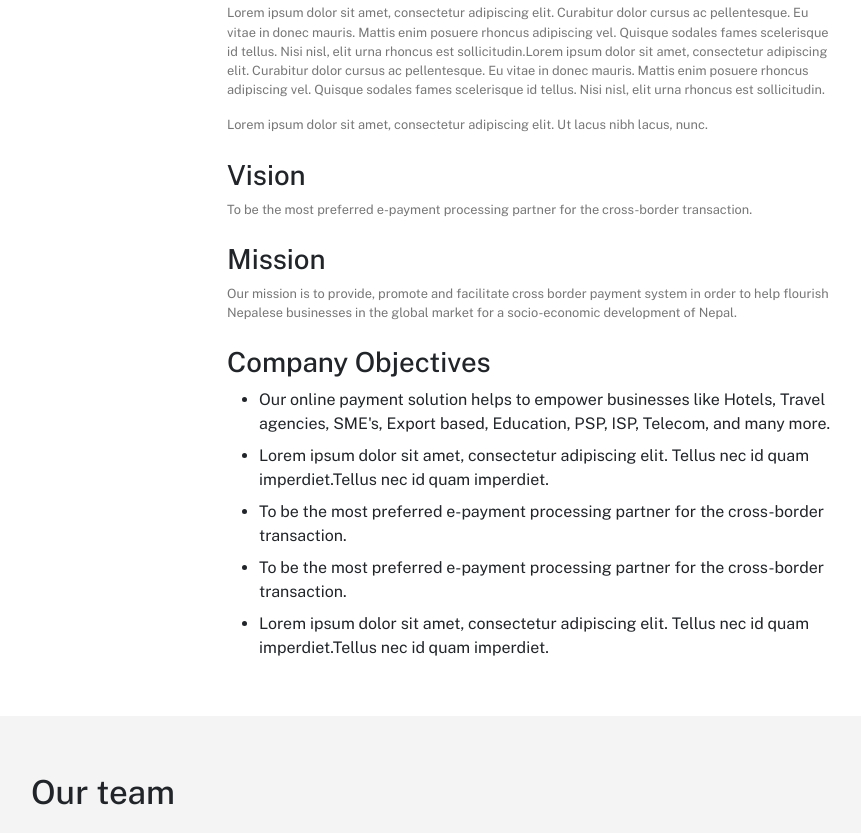
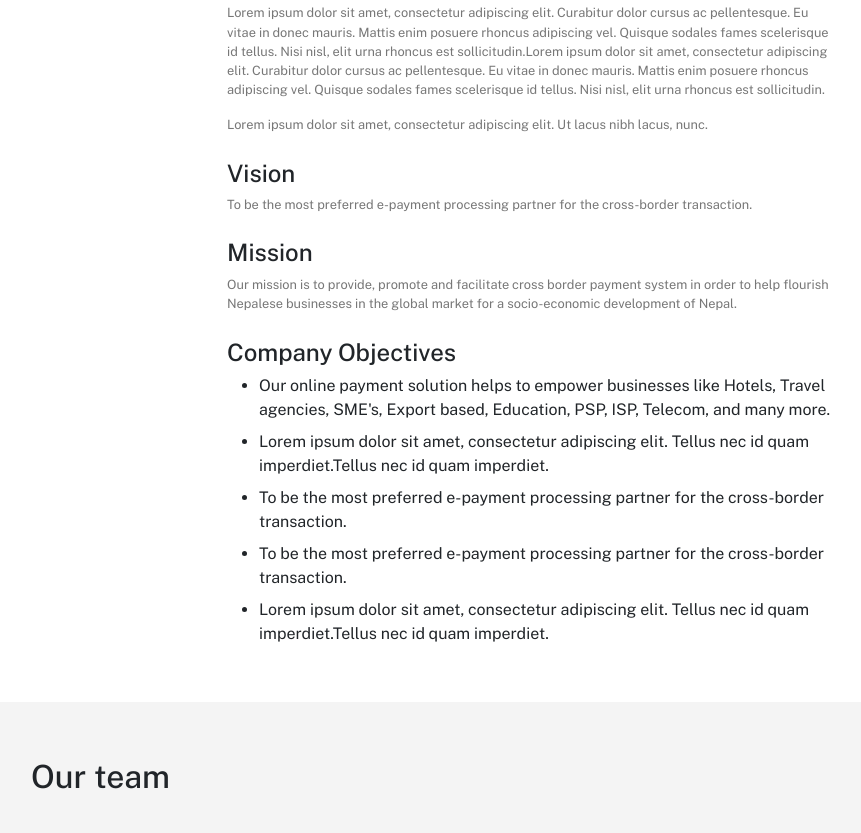
Before and after one commit to Laxmiba7/cerenem, a website built with webpack: page src/index.html in a window 1280 px wide. Shown: the part 1207-2040 px from the top of the page, without its empty margins (109-970 px from the left). Built offline with nearby package versions, Linux system fonts and the light colour scheme.

Commit message:
Change font size in typography

```diff
--- a/src/index.html
+++ b/src/index.html
@@ -60,7 +60,7 @@
        <img src="./assests/images/background.png" alt="about background image" class="about-image">
       </div>
       <div class="about-desc">
-        <h2>About Us</h2>
+        <h1>About Us</h1>
         <p>Lorem ipsum dolor sit amet, consectetur adipiscing elit. Diam vitae nisl nulla pharetra. Sed donec vivamus mattis lacus, nunc, et. Auctor dolor auctor elit neque feugiat massa elementum, cursus. Euismod sit augue at dolor.</p>
       </div>
     </section>
--- a/src/sass/base/_typography.scss
+++ b/src/sass/base/_typography.scss
@@ -1,13 +1,13 @@
 @mixin h1 {
-  @include rfs(2.488rem); //39.81px
+  @include rfs(2.125rem); //34px
 
 }
 @mixin h2 {
-  @include rfs(2.074rem); //33.18px
+  @include rfs(2rem); //32px
 
 }
 @mixin h3 {
-  @include rfs(1.728rem); //27.65px
+  @include rfs(1.5rem); //24px
 
 }
 @mixin h4 {
@@ -19,11 +19,11 @@
 
 }
 @mixin h6 {
-  @include rfs(1rem); //39.81px
+  @include rfs(0.875rem); //14px
 
 }
 @mixin des {
-  @include rfs(0.833rem); //13.33px
+  @include rfs(1rem); //16px
 
 }
 @mixin small {
@@ -48,7 +48,7 @@ h5,.h5{
 h6,.h6{
   @include h6;
 }
-p,.des{
+p,.des,li{
   @include des;
 }
 small,.small{
```
